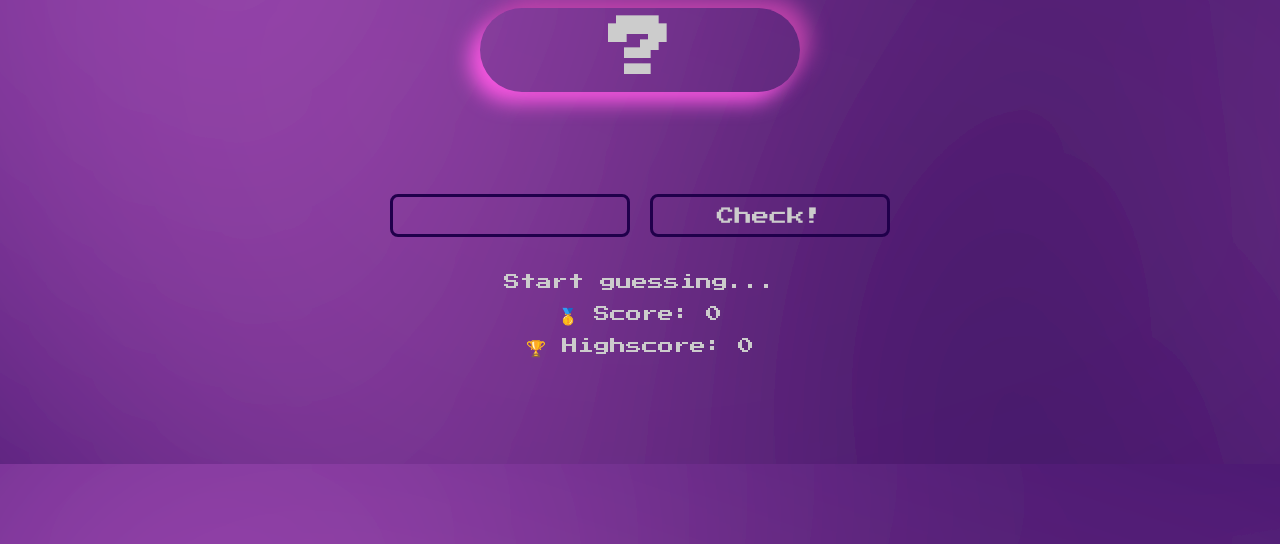
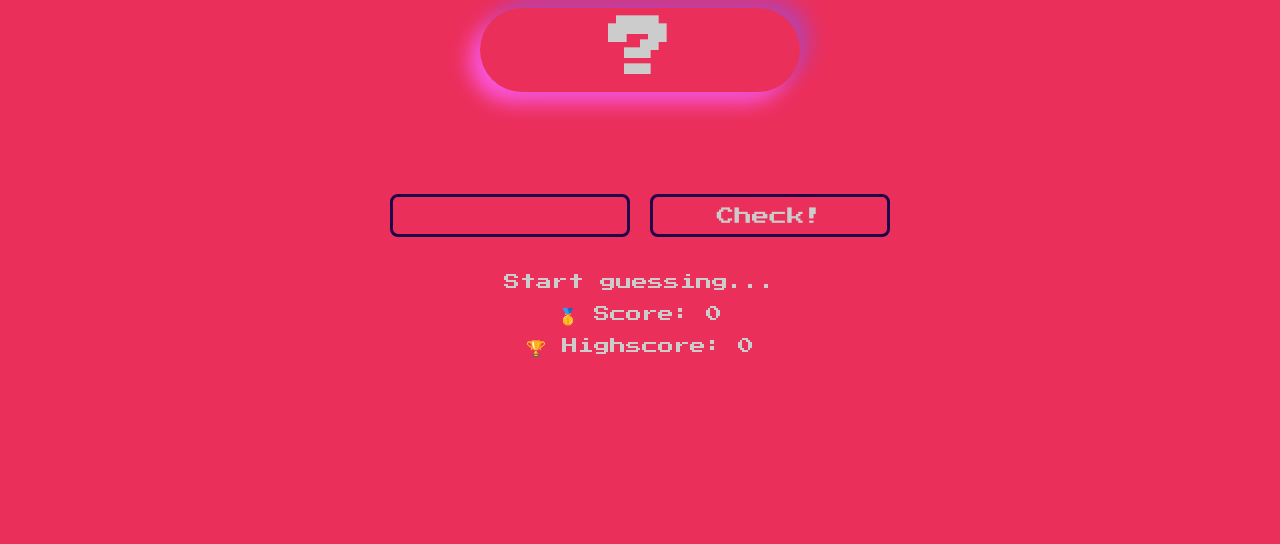
Before and after one commit to GabrielRugila/Project-GuessMyNumber, a plain HTML site: page index.html in a window 1280 px wide. Shown: the part 256-800 px from the top of the page. Drawn offline with Linux system fonts and the light colour scheme.

Commit message:
Update styles.css

```diff
--- a/styles.css
+++ b/styles.css
@@ -9,7 +9,7 @@
 }
 
 body {
-  background-image: url('bg.svg');
+  background-color: #eb2f5b;
   flex-wrap: wrap;
   margin: 0.5rem;
 }
```
